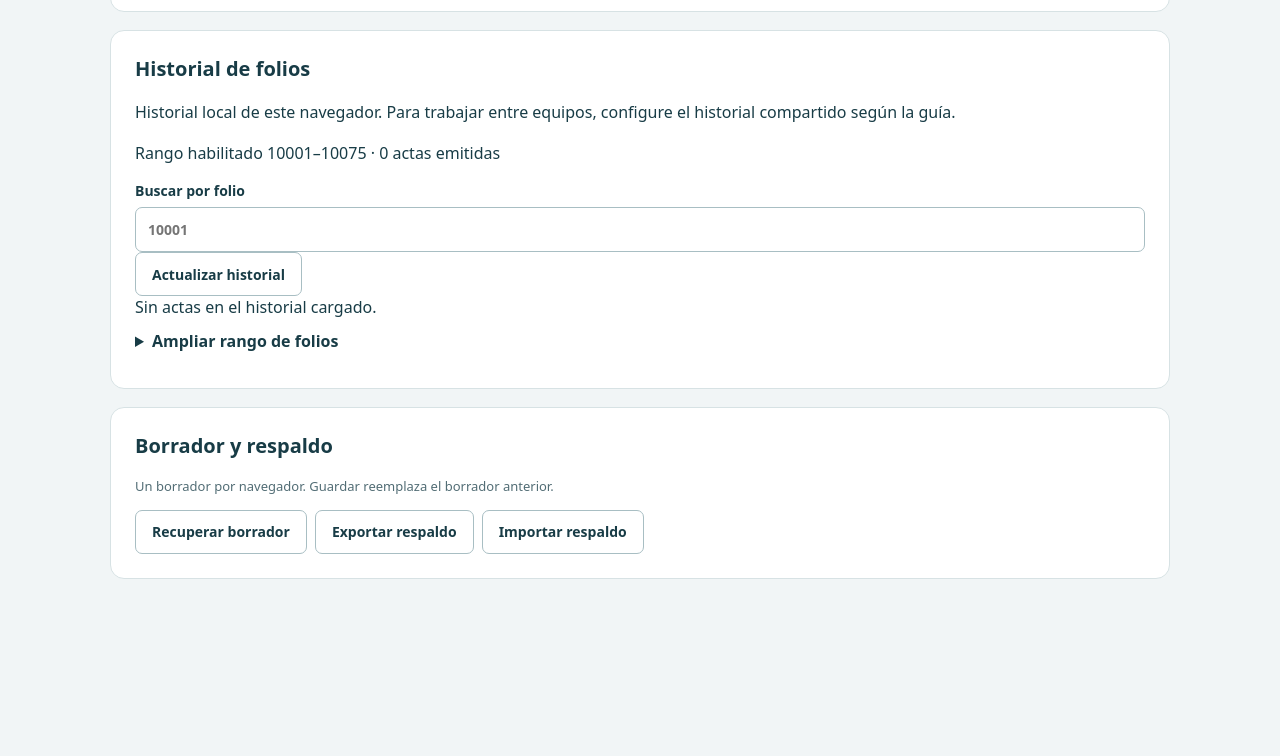
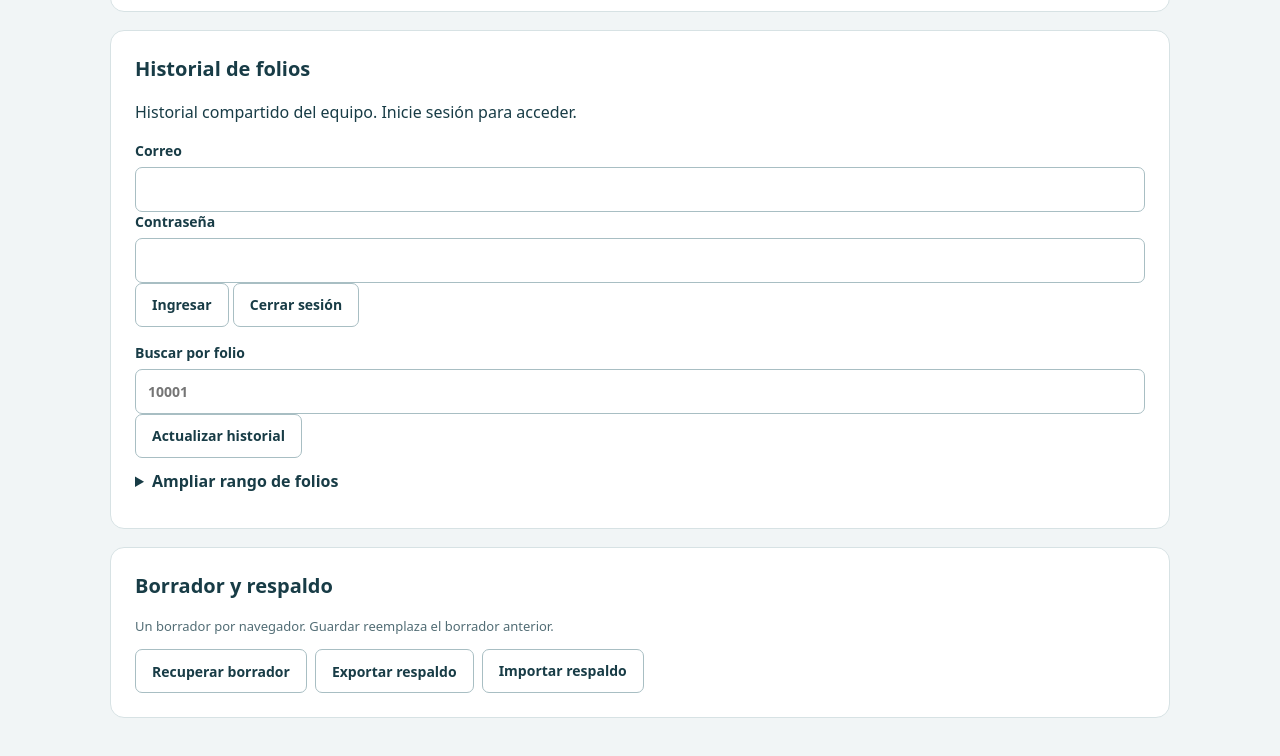
Before and after one commit to Tecnoambiente010/Acta_Dispositivos_Sonoros, a plain HTML site: page index.html in a window 1280 px wide. Shown: the part 2381-3137 px from the top of the page. Drawn offline with Linux system fonts and the light colour scheme.

Commit message:
Conectar historial de actas con Supabase

```diff
--- a/index.html
+++ b/index.html
@@ -73,8 +73,8 @@ function friendly(t){return t.normalize('NFD').replace(/[\u0300-\u036f]/g,'').re
 $('#view').onclick=()=>generate(true);$('#download').onclick=()=>generate(false);$('#close').onclick=()=>$('#modal').close();render();
 (async()=>{try{const saved=await dbOp('readonly',s=>s.get('draft'));if(saved)message('Hay un borrador guardado. Pulse «Recuperar borrador» para abrirlo.')}catch(e){message('Este navegador no permite guardar localmente. Utilice Exportar respaldo antes de cerrar.')}})();
 // Para compartir el historial, complete ambos valores según la guía.
-const SERVIDOR = '';
-const CLAVE_PUBLICA = '';
+const SERVIDOR = 'https://kpjzwklprgaybopcxmsx.supabase.co';
+const CLAVE_PUBLICA = 'sb_publishable_quZH70i81C1YXGanyGE7nA_UbcyJBZ6';
 const nube = Boolean(SERVIDOR || CLAVE_PUBLICA);
 let token = '';
 let archivos = [];
```
